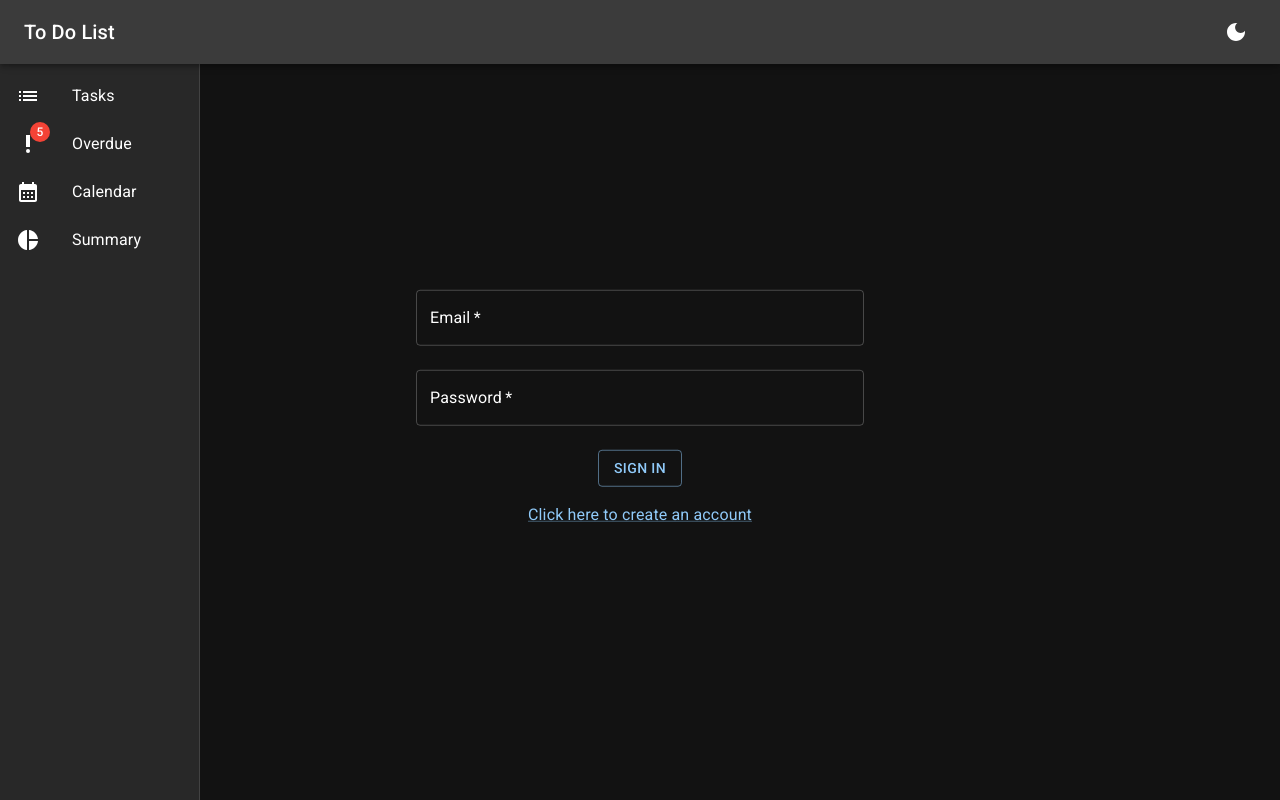
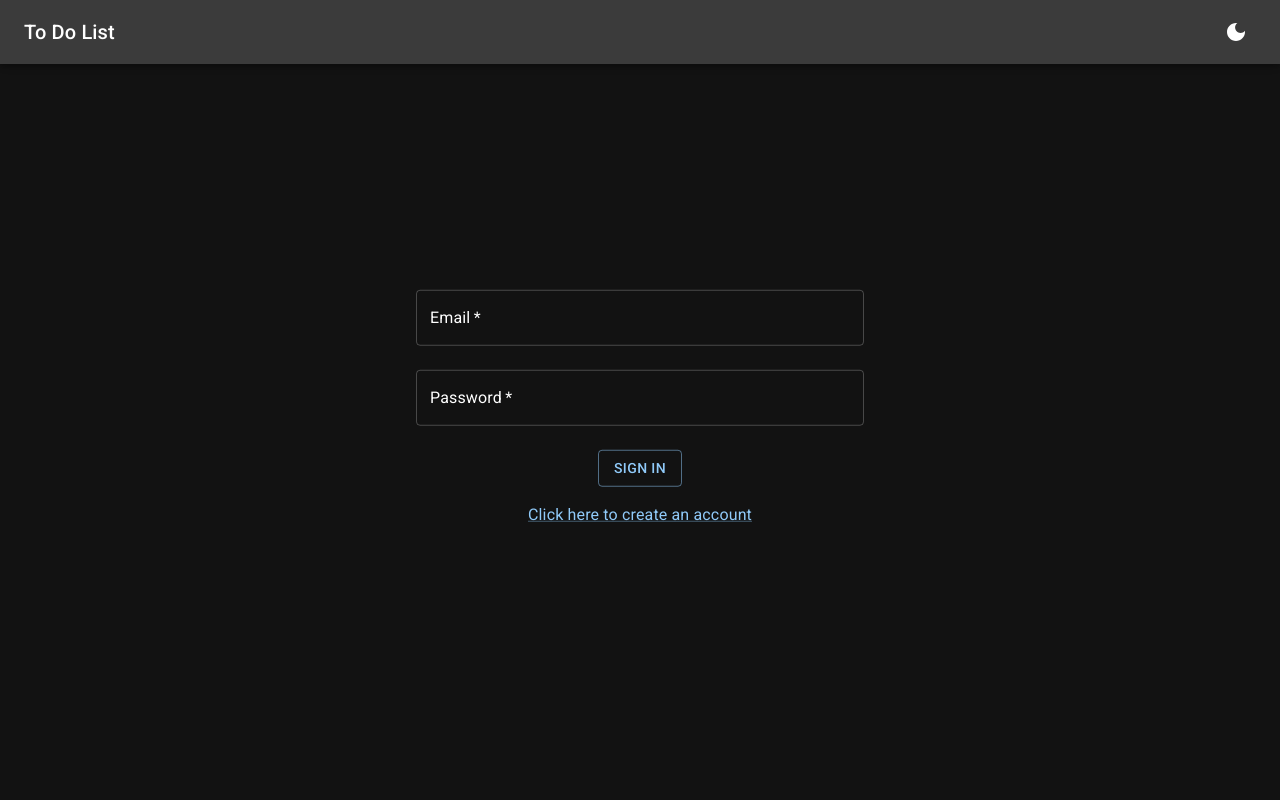
Before and after one commit to glowcloud/todo-list, a React (Vite) app in the folder frontend/: page / in a window 1280 px wide. Built offline with nearby package versions, Linux system fonts and the light colour scheme.

Commit message:
Changes to view choice

```diff
--- a/frontend/src/App.jsx
+++ b/frontend/src/App.jsx
@@ -5,10 +5,14 @@ import Home from "./pages/Home";
 import Layout from "./components/Layout";
 import { useTheme } from "./context/ThemeContext";
 import { DataContextProvider } from "./context/DataContext";
-import { AuthContextProvider } from "./context/AuthContext";
+import Login from "./pages/Login";
+import { useAuth } from "./context/AuthContext";
+import { useState } from "react";
 
 function App() {
   const { mode } = useTheme();
+  const { token } = useAuth();
+  const [currentView, setCurrentView] = useState("list");
 
   const theme = createTheme({
     palette: {
@@ -36,16 +40,14 @@ function App() {
 
   return (
     <LocalizationProvider dateAdapter={AdapterDayjs}>
-      <AuthContextProvider>
       <DataContextProvider>
         <ThemeProvider theme={theme}>
           <CssBaseline />
-            <Layout>
-              <Home />
+          <Layout currentView={currentView} setCurrentView={setCurrentView}>
+            {token ? <Home currentView={currentView} /> : <Login />}
           </Layout>
         </ThemeProvider>
       </DataContextProvider>
-      </AuthContextProvider>
     </LocalizationProvider>
   );
 }
--- a/frontend/src/components/Layout.jsx
+++ b/frontend/src/components/Layout.jsx
@@ -11,7 +11,7 @@ import { DarkMode, LightMode } from "@mui/icons-material";
 import { useTheme } from "../context/ThemeContext";
 import Sidebar from "./Sidebar";
 
-const Layout = ({ children }) => {
+const Layout = ({ currentView, setCurrentView, children }) => {
   const { token, handleSignOut } = useAuth();
   const { mode, handleChangeMode } = useTheme();
 
@@ -44,7 +44,9 @@ const Layout = ({ children }) => {
           )}
         </Toolbar>
       </AppBar>
-      <Sidebar badgeContent={5} />
+      {token && (
+        <Sidebar currentView={currentView} setCurrentView={setCurrentView} />
+      )}
       <Box component="main" width="100%">
         <Toolbar />
         {children}
--- a/frontend/src/components/Sidebar.jsx
+++ b/frontend/src/components/Sidebar.jsx
@@ -14,6 +14,7 @@ import {
   ListOutlined,
   PriorityHigh,
 } from "@mui/icons-material";
+import { useDataContext } from "../context/DataContext";
 
 const navItems = (badgeContent) => {
   return [
@@ -32,7 +33,14 @@ const navItems = (badgeContent) => {
   ];
 };
 
-const Sidebar = ({ isSidebarOpen, setIsSidebarOpen, badgeContent }) => {
+const Sidebar = ({
+  isSidebarOpen,
+  setIsSidebarOpen,
+  currentView,
+  setCurrentView,
+}) => {
+  const { getOverdueCount } = useDataContext();
+
   return (
     <Drawer
       component="nav"
@@ -49,9 +57,9 @@ const Sidebar = ({ isSidebarOpen, setIsSidebarOpen, badgeContent }) => {
     >
       <Toolbar />
       <List>
-        {navItems(badgeContent).map((item) => (
+        {navItems(getOverdueCount()).map((item) => (
           <ListItem key={item.view} disablePadding>
-            <ListItemButton>
+            <ListItemButton onClick={() => setCurrentView(item.view)}>
               <ListItemIcon>{item.icon}</ListItemIcon>
               <ListItemText primary={item.text} />
             </ListItemButton>
--- a/frontend/src/context/DataContext.jsx
+++ b/frontend/src/context/DataContext.jsx
@@ -1,6 +1,7 @@
 import { createContext, useContext, useEffect, useState } from "react";
 import { useAuth } from "./AuthContext";
 import { sendTask } from "../utils/calendarIntegrationUtils";
+import { isOverdue } from "../utils/generalUtils";
 
 export const DataContext = createContext();
 
@@ -137,6 +138,10 @@ export const DataContextProvider = ({ children }) => {
     setAlertMsg("Task resent.");
   };
 
+  const getOverdueCount = () => {
+    return tasks.filter((task) => isOverdue(task)).length;
+  };
+
   return (
     <DataContext.Provider
       value={{
@@ -150,6 +155,7 @@ export const DataContextProvider = ({ children }) => {
         handleDeleteTask,
         handleCheckTask,
         handleResend,
+        getOverdueCount,
       }}
     >
       {children}
--- a/frontend/src/main.jsx
+++ b/frontend/src/main.jsx
@@ -2,11 +2,14 @@ import React from "react";
 import ReactDOM from "react-dom/client";
 import App from "./App.jsx";
 import { ThemeContextProvider } from "./context/ThemeContext.jsx";
+import { AuthContextProvider } from "./context/AuthContext.jsx";
 
 ReactDOM.createRoot(document.getElementById("root")).render(
   <React.StrictMode>
-    <ThemeContextProvider>
-      <App />
-    </ThemeContextProvider>
+    <AuthContextProvider>
+      <ThemeContextProvider>
+        <App />
+      </ThemeContextProvider>
+    </AuthContextProvider>
   </React.StrictMode>
 );
--- a/frontend/src/pages/Home.jsx
+++ b/frontend/src/pages/Home.jsx
@@ -16,21 +16,15 @@ import {
 import CalendarView from "../components/CalendarView";
 import Summary from "../components/Summary";
 import DownloadButton from "../components/DownloadButton";
-import SwitchViewButtons from "../components/SwitchViewButtons";
-import { isOverdue } from "../utils/generalUtils";
-import { useAuth } from "../context/AuthContext";
-import Login from "../components/Login";
 import { useDataContext } from "../context/DataContext";
 
-const Home = () => {
+const Home = ({ currentView }) => {
   const [taskOpen, setTaskOpen] = useState(-1);
   const [isAddOpen, setIsAddOpen] = useState(false);
   const [isEditOpen, setIsEditOpen] = useState(false);
   const [priorityFilters, setPriorityFilters] = useState([]);
   const [search, setSearch] = useState("");
-  const [currentView, setCurrentView] = useState("calendar");
   const [isSnackbarOpen, setIsSnackbarOpen] = useState(false);
-  const { token } = useAuth();
   const { tasks, priorities, alertMsg, setAlertMsg } = useDataContext();
 
   useEffect(() => {
@@ -74,9 +68,7 @@ const Home = () => {
     });
   };
 
-  return !token ? (
-    <Login />
-  ) : priorities.length > 0 ? (
+  return priorities.length > 0 ? (
     <>
       <Box
         display="flex"
@@ -99,10 +91,10 @@ const Home = () => {
           />
           <Search search={search} setSearch={setSearch} />
         </Box>
-        <SwitchViewButtons
+        {/* <SwitchViewButtons
           setCurrentView={setCurrentView}
           badgeContent={tasks.filter((task) => isOverdue(task)).length}
-        />
+        /> */}
       </Box>
       {currentView === "calendar" && (
         <>
@@ -138,18 +130,12 @@ const Home = () => {
         isOpen={taskOpen >= 0}
         handleModalClose={handleTaskClose}
         handleEditOpen={handleEditOpen}
-        setAlertMsg={setAlertMsg}
       />
-      <AddModal
-        isOpen={isAddOpen}
-        handleModalClose={handleAddClose}
-        setAlertMsg={setAlertMsg}
-      />
+      <AddModal isOpen={isAddOpen} handleModalClose={handleAddClose} />
       <EditModal
         task={tasks.find((task) => task.id === taskOpen)}
         isOpen={isEditOpen}
         handleModalClose={handleEditClose}
-        setAlertMsg={setAlertMsg}
       />
       <Snackbar
         open={isSnackbarOpen}
```
Also changed, not shown: frontend/src/pages/Login.jsx (renamed from frontend/src/components/Login.jsx). Lines whose indentation alone changed are shown as unchanged.
